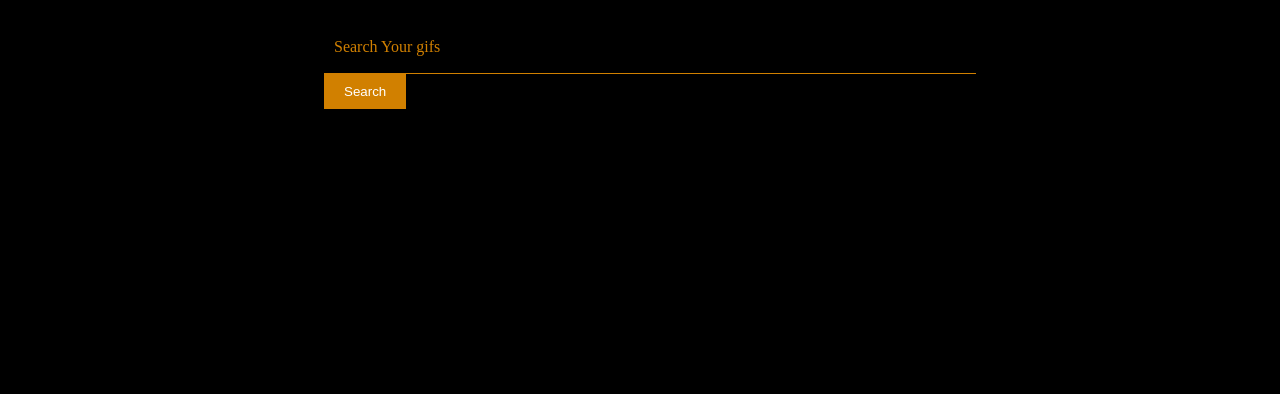
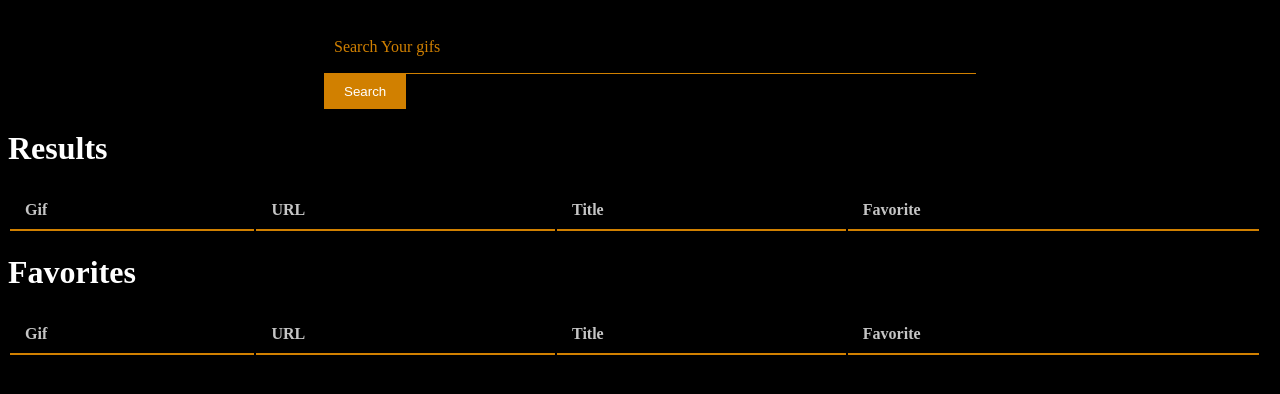
Before and after one commit to Damian-Czarnota/gif-searcher, a Vue app: page / in a window 1280 px wide. Shown: the top 394 px of the page. Built offline with nearby package versions, Linux system fonts and the light colour scheme.

Commit message:
Changes way of displaying search results and favorites

```diff
--- a/src/containers/GifSearcher.vue
+++ b/src/containers/GifSearcher.vue
@@ -1,33 +1,59 @@
 <template>
   <div>
     <Searcher @change-gif-name="getGifsComponent"/>
-    <h1>{{ gifName }}</h1>
-    <Favorites />
+    <h1>Results</h1>
+    <Grid :config="config" :data="gifsArray" @add-to-favorite="addToFavorites" @remove-from-favorite="removeFromFavorites"/>
+    <h1>Favorites</h1>
+    <Grid :config="config" :data="favoritesArray" @add-to-favorite="addToFavorites" @remove-from-favorite="removeFromFavorites"/>
   </div>
 </template>
 
 <script lang="ts">
 import { Component, Prop, Vue } from 'vue-property-decorator';
-import Favorites from '../components/Favorites.vue';
 import Searcher from '../components/Searcher.vue';
 import DataService from '../services/DataService.vue';
+import Grid from '../components/Grid.vue';
 
 @Component({
   components: {
-    Favorites,
     Searcher,
+    Grid,
   },
 })
 export default class GifSearcher extends Vue {
   private gifName: string = '';
-  private gifsArray: Array<[]> = [];
+  private gifsArray: Array<{}> = [];
+  private favoritesArray: List<{}> = [];
+  private config: Array<{}> = [
+  { key: 'image_url', title: 'Gif', type: 'image' },
+  { key: 'bitly_gif_url', title: 'URL', type: 'code' },
+  { key: 'title', title: 'Title', type: 'text' },
+  { key: 'favorite', title: 'Favorite', type: 'favorite' },
+  ];
   private getGifsComponent(gifName: string) {
     DataService.getGifs(gifName).then(
             ({data}) => {
               this.gifsArray = data.data;
+              this.gifsArray.forEach((item: any, index) => {
+                this.gifsArray[index].image_url = item.images.fixed_height.url;
+                this.gifsArray[index].favorite = false;
+              });
             },
             (error) => {
                 alert('Something went wrong... Try again later');
+            });
+  }
+  //@TODO
+  private addToFavorites(item: object) {
+      item.favorite=!item.favorite;
+      this.favoritesArray.push(item);
+  }
+
+  //@TODO
+  private removeFromFavorites(item: object) {
+    item.favorite=!item.favorite;
+    this.favoritesArray = this.favoritesArray.filter((el: any) =>{
+              return el!=item;
             });
   }
 }
```
